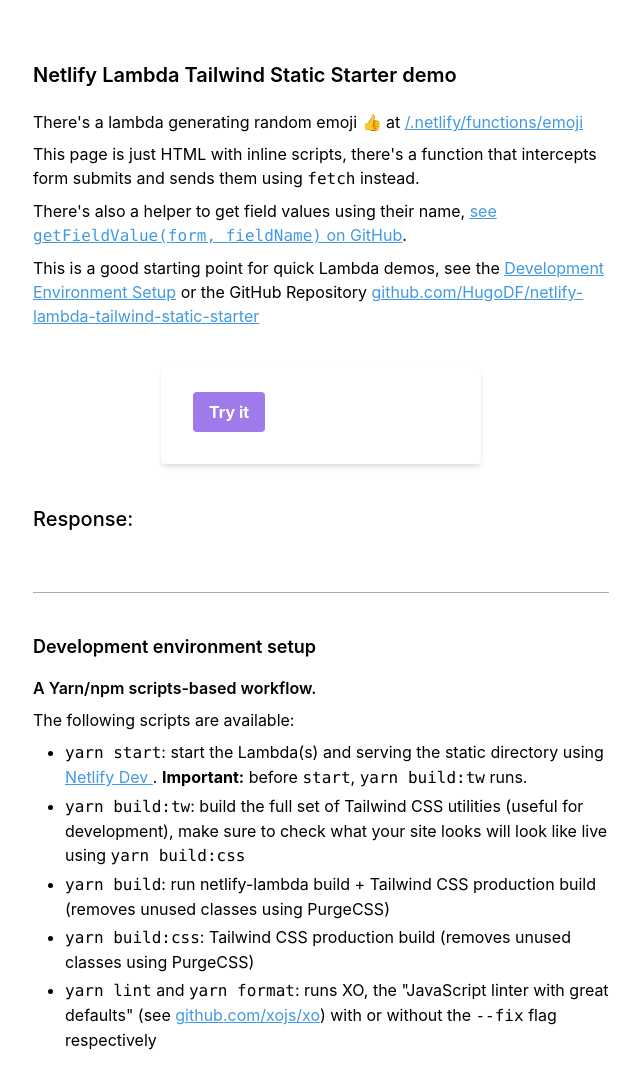
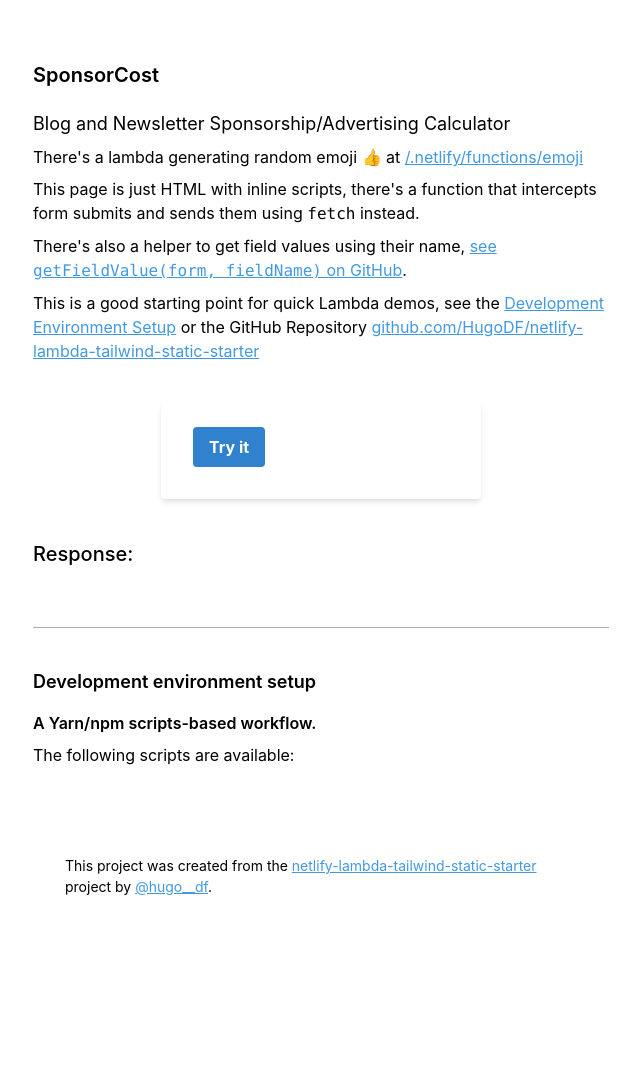
Before and after one commit to HugoDF/sponsorcost, a website: page public/index.html in a window 1280 px wide. Shown: the whole page, without its empty margins (319-959 px from the left). After the commit the page ends 937 px from the top, so only its background shows below. Drawn offline with nearby package versions, Linux system fonts and the light colour scheme; files that its build step writes are made by us from their sources.

Commit message:
rename all things to SponsorCost

```diff
--- a/public/index.html
+++ b/public/index.html
@@ -3,8 +3,8 @@
 
 <head>
   <meta charset="utf-8">
-  <title>Netlify Lambda Tailwind Static Starter</title>
-  <meta name="description" content="Netlify Lambda Tailwind Static Starter">
+  <title>Sponsor Cost</title>
+  <meta name="description" content="Blog and Newsletter Sponsorship/Advertising Calculator">
   <meta name="viewport" content="width=device-width, initial-scale=1">
 
   <link rel="manifest" href="site.webmanifest">
@@ -20,7 +20,8 @@
     <p class="browserupgrade">You are using an <strong>outdated</strong> browser. Please <a href="https://browsehappy.com/">upgrade your browser</a> to improve your experience and security.</p>
   <![endif]-->
   <div class="container mx-auto max-w-xl py-10">
-    <h1 class="font-semibold my-5 text-xl">Netlify Lambda Tailwind Static Starter demo</h1>
+    <h1 class="font-semibold my-5 text-xl">SponsorCost</h1>
+    <h2 class="font-normal my-2 text-lg">Blog and Newsletter Sponsorship/Advertising Calculator</h2>
 
     <p class="mb-2">
       There's a lambda generating random emoji 👍 at
@@ -52,7 +53,7 @@
         method="get">
         <div class="flex items-center justify-between">
           <button
-            class="bg-purple-500 hover:bg-purple-700 text-white font-bold py-2 px-4 rounded focus:outline-none focus:shadow-outline"
+            class="bg-blue-600 hover:bg-blue-500 text-white font-bold py-2 px-4 rounded focus:outline-none focus:shadow-outline"
             type="submit">
             Try it
           </button>
@@ -79,22 +80,10 @@
       <p class="mb-2">
         The following scripts are available:
       </p>
-      <ul class="pl-8 list-disc">
-        <li class="mb-1">
-          <code>yarn start</code>:
-          start the Lambda(s) and serving the static directory using
-          <a class="text-blue-500 hover:text-blue-700 underline" href="https://www.netlify.com/products/dev/">
-            Netlify Dev
-          </a>.
-
-          <strong>Important:</strong> before <code>start</code>, <code>yarn build:tw</code> runs.
-        </li>
-        <li class="mb-1"><code>yarn build:tw</code>: build the full set of Tailwind CSS utilities (useful for development), make sure to check what your site looks will look like live using <code>yarn build:css</code></li>
-        <li class="mb-1"><code>yarn build</code>: run netlify-lambda build + Tailwind CSS production build (removes unused classes using PurgeCSS)</li>
-        <li class="mb-1"><code>yarn build:css</code>: Tailwind CSS production build (removes unused classes using PurgeCSS)</li>
-        <li class="mb-1"><code>yarn lint</code> and <code>yarn format</code>: runs XO, the "JavaScript linter with great defaults" (see <a class="text-blue-500 hover:text-blue-700 underline" href="https://github.com/xojs/xo#readme">github.com/xojs/xo</a>) with or without the <code>--fix</code> flag respectively</li>
-      </ul>
     </section>
+    <footer class="mt-10 px-8 text-sm">
+      This project was created from the <a class="text-blue-500 hover:text-blue-700 underline" href="https://github.com/HugoDF/netlify-lambda-tailwind-static-starter">netlify-lambda-tailwind-static-starter</a> project by <a class="text-blue-500 hover:text-blue-700 underline" href="https://twitter.com/@hugo__df">@hugo__df</a>.
+    </footer>
   </div>
 
   <script>
```
Also changed, not shown: README.md.
